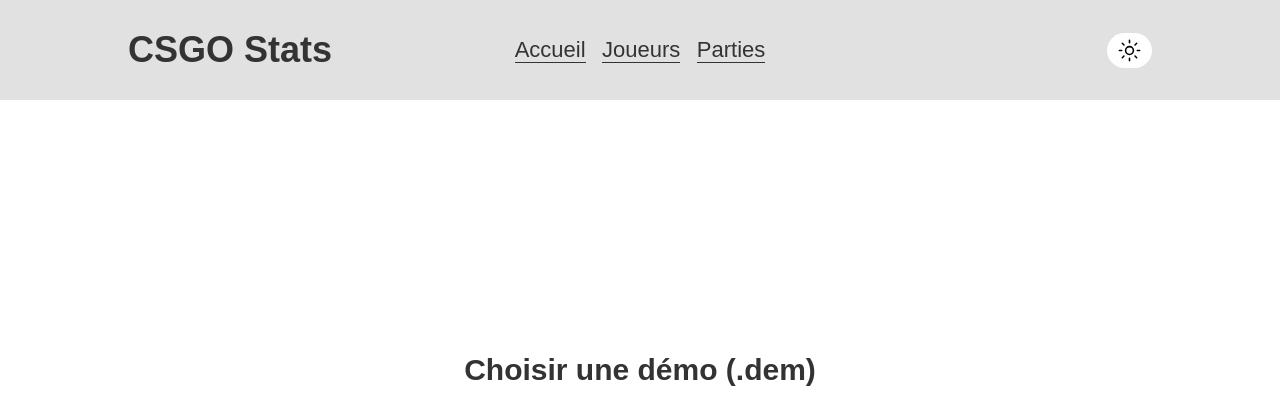
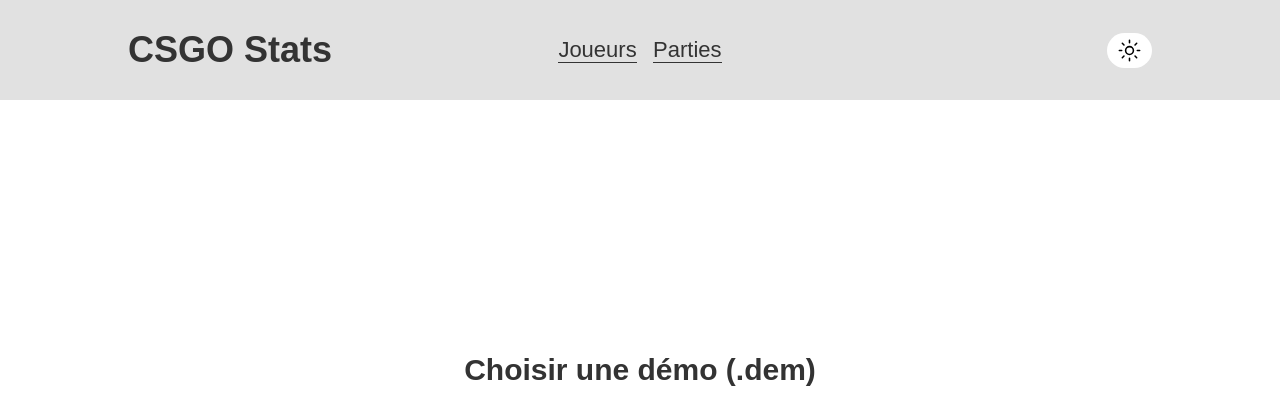
Before and after one commit to TheGregggg/csgo-stats, a PHP site: page / in a window 1280 px wide. Shown: the top 420 px of the page. Run offline with PHP 8.4, Linux system fonts and the light colour scheme.

Commit message:
light and dark class body + home on logo

```diff
--- a/components/header.php
+++ b/components/header.php
@@ -2,11 +2,10 @@
     <div class="container">
         <div class="flex">
             <span class="left">
-                <h2 class="logo">CSGO Stats</h2>
+                <h2 class="logo"><a href="./">CSGO Stats</a></h2>
             </span>
             <span class="center">
                 <ul class="links">
-                    <li class="link"><a href="./">Accueil</a></li>
                     <li class="link"><a href="./joueurs.php">Joueurs</a></li>
                     <li class="link"><a href="./parties.php">Parties</a></li>
                 </ul>
--- a/static/app.css
+++ b/static/app.css
@@ -130,8 +130,8 @@ main#home .input-file{
 }
 main#home input[type=submit]{
     margin-top: 15px;
-    padding: 5px 10px;
-    border-radius: 5px;
+    padding: 10px 25px;
+    border-radius: 30px;
     font-size: 18px;
     border: 0;
     color: var(--main-fg-color);
@@ -143,3 +143,6 @@ main#home input[type=submit]:hover{
     background-color: var(--accent-color-darker);
     transition: background-color 0.1s;
 }
+body.light main#home input[type=submit]{
+    color: var(--secondary-bg-color);
+}
--- a/static/darkmode.js
+++ b/static/darkmode.js
@@ -40,16 +40,21 @@ function applyDarkMode(){
     };
 
     if (darkMode == "light"){
-        document.getElementById("sun-icon").classList.remove("hidden")
-        document.getElementById("moon-icon").classList.add("hidden")
+        document.getElementById("sun-icon").classList.remove("hidden");
+        document.getElementById("moon-icon").classList.add("hidden");
+
+        document.body.classList.add("light");
+        document.body.classList.remove("dark");
     }
     else {
-        document.getElementById("moon-icon").classList.remove("hidden")
-        document.getElementById("sun-icon").classList.add("hidden")
+        document.getElementById("moon-icon").classList.remove("hidden");
+        document.getElementById("sun-icon").classList.add("hidden");
+
+        document.body.classList.add("dark");
+        document.body.classList.remove("light");
     }
 }
 window.onload = function() {
     document.body.style.setProperty("transition", "color 0.2s linear 0s, background-color 0.2s linear 0s");
-
 };
 applyDarkMode()
```
